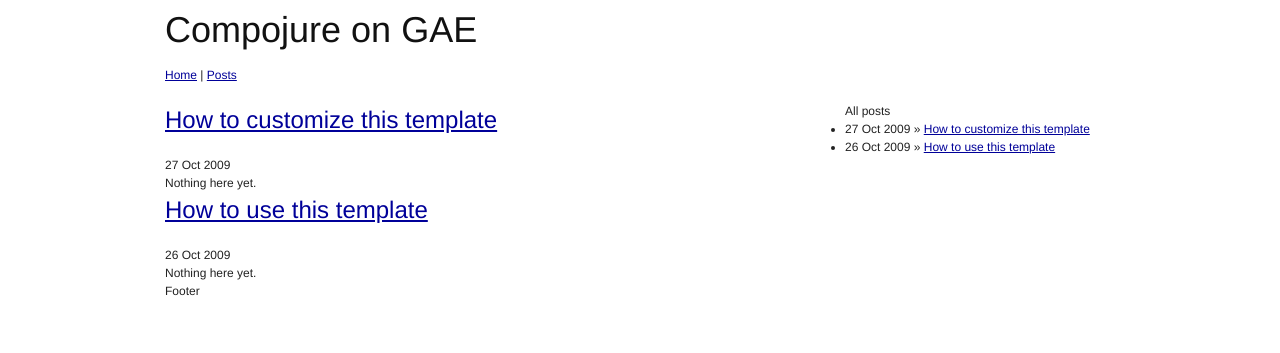
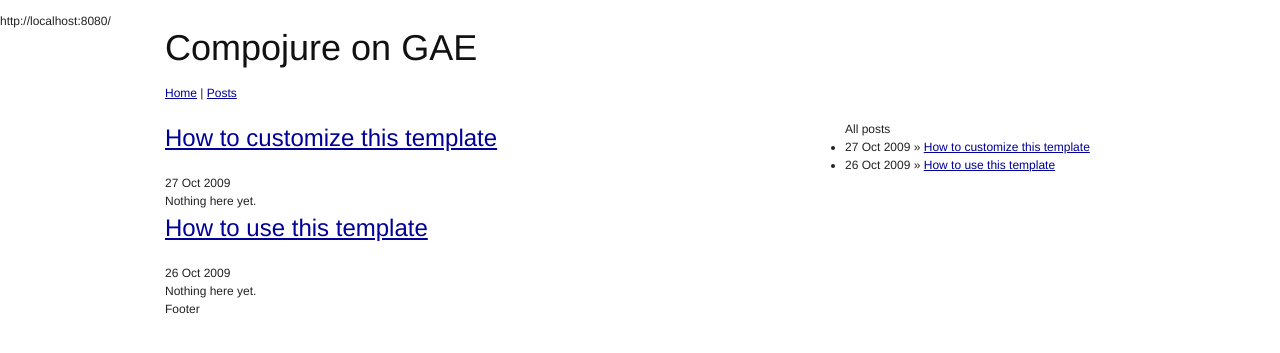
Before and after one commit to christianberg/compojureongae, a Jekyll site: the page built from posts.html, in a window 1280 px wide. Shown: the top 353 px of the page. Built offline with Jekyll 4.4.1, drawn with Linux system fonts in a browser that asks for light colours; Markdown is read by kramdown in place of the engine named in the settings.

Commit message:
Test values of site.url and base...

```diff
--- a/_layouts/default.html
+++ b/_layouts/default.html
@@ -28,6 +28,8 @@
   <script src="{{ base }}/javascripts/application.js" type="text/javascript"></script>
 </head>
 <body>
+  {{ site.url}}<br/>
+  {{ base }}
   <div class="container">
     {% include header %}
 
```
